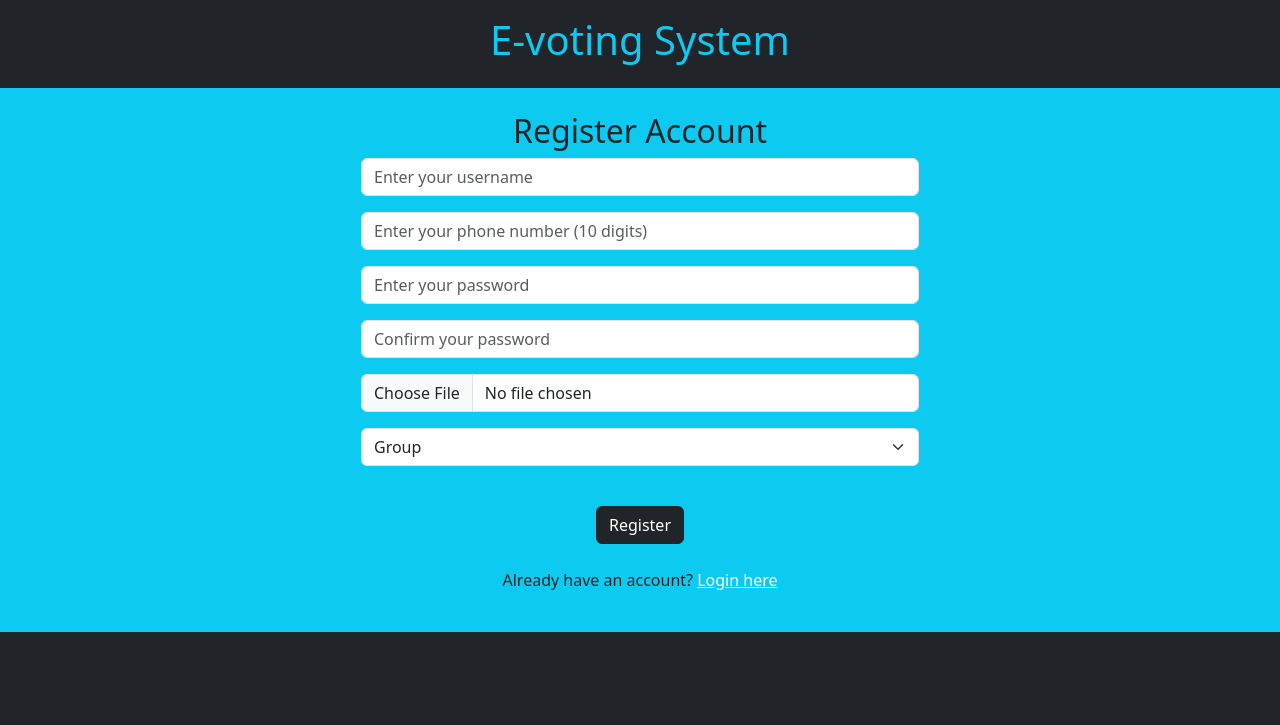
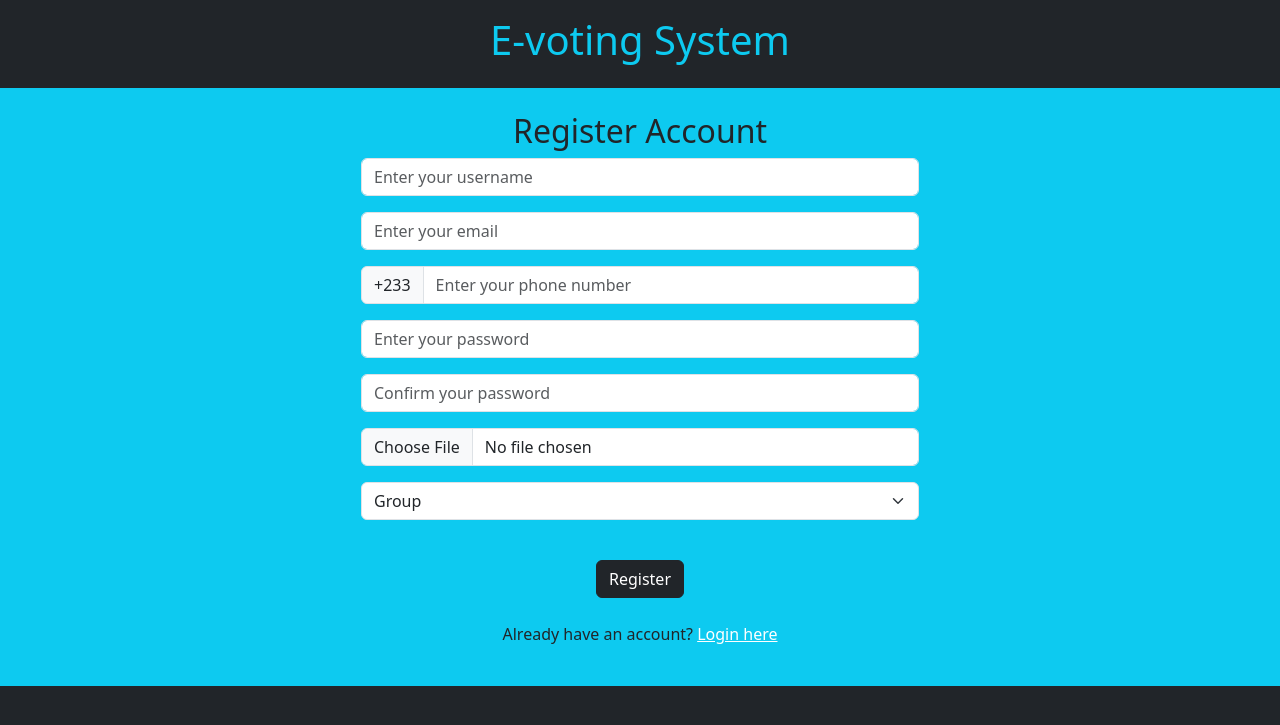
Before and after one commit to kafuibedzrah254/webtechfinal, a PHP site: page /partials/registration.php in a window 1280 px wide. Shown: the top 725 px of the page. Run offline with PHP 8.4, Linux system fonts and the light colour scheme.

Commit message:
New commit

```diff
--- a/partials/registration.php
+++ b/partials/registration.php
@@ -16,7 +16,13 @@
                     <input type="text" class="form-control w-50 m-auto" placeholder="Enter your username" required="required" name="username" pattern="[A-Za-z]{1,250}" title="Username must contain only alphabets and should be between 1 to 250 characters">
                 </div>
                 <div class="mb-3">
-                    <input type="text" class="form-control w-50 m-auto" placeholder="Enter your phone number (10 digits)" required="required" pattern="[0-9]{10}" title="Please enter 10 digits" name="mobile">
+                    <input type="email" class="form-control w-50 m-auto" placeholder="Enter your email" required="required" name="email" pattern="[a-zA-Z0-9._%+-]+@[a-zA-Z0-9.-]+\.[a-zA-Z]{2,}$" title="Please enter a valid email address">
+                </div>
+                <div class="mb-3">
+                    <div class="input-group w-50 m-auto">
+                        <span class="input-group-text">+233</span>
+                        <input type="tel" class="form-control" placeholder="Enter your phone number" required="required" name="mobile" pattern="[0-9]{9}" title="">
+                    </div>
                 </div>
                 <div class="mb-3">
                     <input type="password" class="form-control w-50 m-auto" placeholder="Enter your password" required="required" name="password">
```
